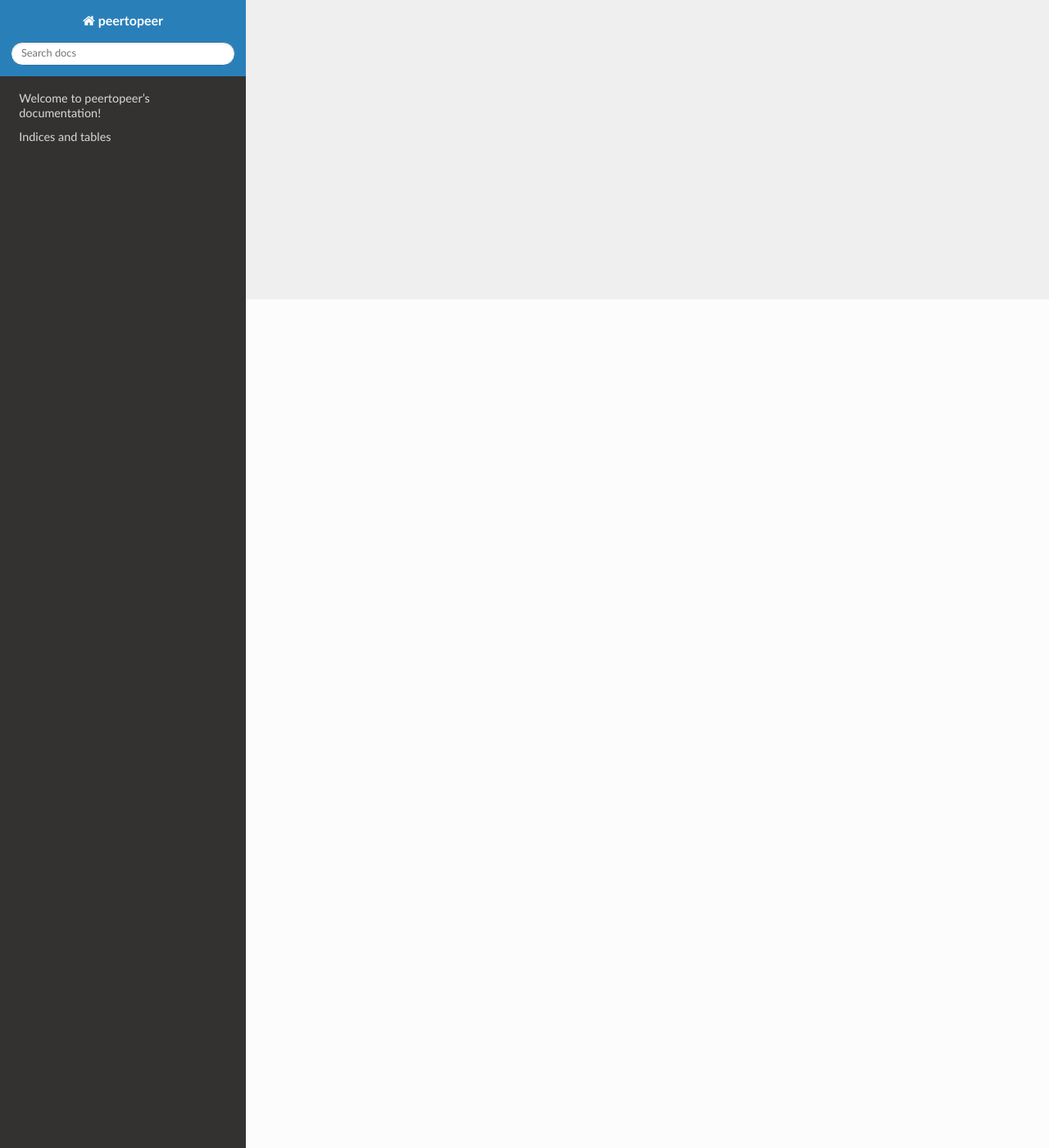
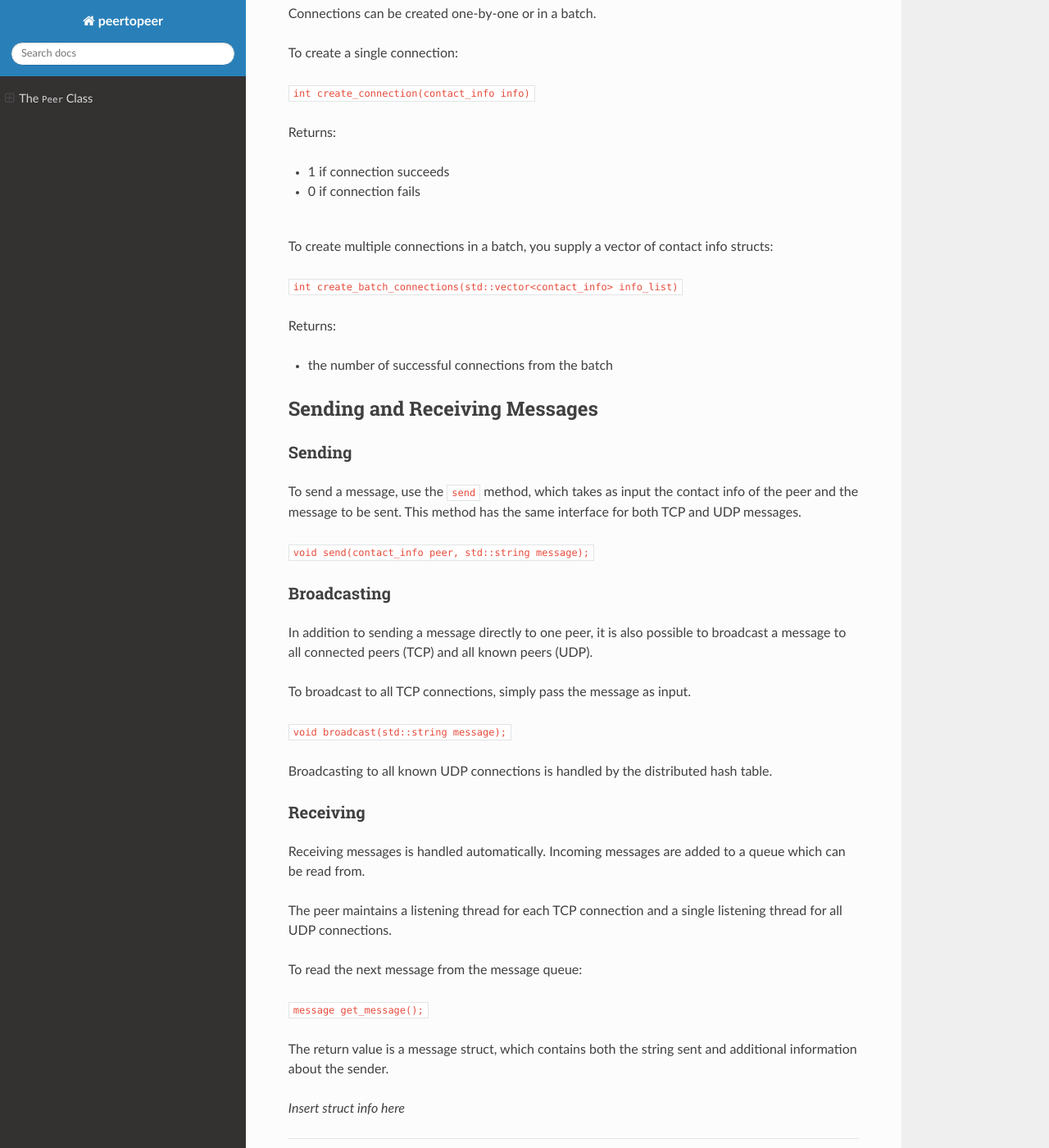
Before and after one commit to sambux1/peertopeer, a Sphinx documentation site: the page built from docs/index.md, in a window 1280 px wide and 1400 px high, scrolled down 1035 px. Shown: the whole window at 82% size. Built offline with Sphinx 7.4.7 and the Read the Docs theme 2.0.0, drawn with Linux system fonts in a browser that asks for light colours; some of the changed text lies outside the part shown.

Commit message:
Documentation interface

````diff
--- a/docs/conf.py
+++ b/docs/conf.py
@@ -32,7 +32,10 @@ release = '0.0'
 # ones.
 extensions = [
     'sphinx_rtd_theme',
+    'myst_parser',
 ]
+
+source_suffix = ['.md']
 
 # Add any paths that contain templates here, relative to this directory.
 templates_path = ['_templates']
--- /dev/null
+++ b/docs/index.md
@@ -0,0 +1,86 @@
+# The `Peer` Class
+
+A `Peer` object is a node in the peer to peer network.
+The interface for interacting with the object is described below.
+
+### Create Peer
+
+`Peer(std::string id, int port)`
+
+Inputs:
+
+- `std::string id` - a unique identifier, particularly useful for local testing with multiple peers
+- `int port` - the port to run the peer's server on, legal values are [1024, 65535], default value is 12829 (pass an invalid number for the default)
+
+Example:
+
+`Peer p("peername", 12829);`
+
+### Establish Connections
+
+Once a `Peer` object is created, it automatically starts a TCP server to listen for and accept incoming connections from any peers that initiate a connection.
+
+To initiate a connection, you must supply the target's IP address and port number in the form of a `contact_info` struct, defined below.
+
+```
+struct contact_info {
+    const char* ip;
+    uint16_t port;
+    int sockfd;
+};
+```
+
+- `const char* ip` - the target's IP address as a C string, e.g. `"127.0.0.1"` or `"::1"`
+- `uint16_t port` - the target's port number
+- `int sockfd` - I'll do something about this, it shouldn't be editable
+
+<br />
+
+Connections can be created one-by-one or in a batch.
+
+To create a single connection:
+
+`int create_connection(contact_info info)`
+
+Returns:
+- 1 if connection succeeds
+- 0 if connection fails
+
+<br />
+
+To create multiple connections in a batch, you supply a vector of contact info structs:
+
+`int create_batch_connections(std::vector<contact_info> info_list)`
+
+Returns:
+- the number of successful connections from the batch
+
+### Sending and Receiving Messages
+
+#### Sending
+
+To send a message, use the `send` method, which takes as input the contact info of the peer and the message to be sent. This method has the same interface for both TCP and UDP messages.
+
+`void send(contact_info peer, std::string message);`
+
+#### Broadcasting
+In addition to sending a message directly to one peer, it is also possible to broadcast a message to all connected peers (TCP) and all known peers (UDP).
+
+To broadcast to all TCP connections, simply pass the message as input.
+
+`void broadcast(std::string message);`
+
+Broadcasting to all known UDP connections is handled by the distributed hash table.
+
+#### Receiving
+Receiving messages is handled automatically. Incoming messages are added to a queue which can be read from.
+
+The peer maintains a listening thread for each TCP connection and a single listening thread for all UDP connections.
+
+To read the next message from the message queue:
+
+`message get_message();`
+
+The return value is a message struct, which contains both the string sent and additional information about the sender.
+
+*Insert struct info here*
--- a/docs/index.rst
+++ b/docs/index.rst
@@ -18,3 +18,7 @@ Indices and tables
 * :ref:`genindex`
 * :ref:`modindex`
 * :ref:`search`
+
+Peer
+====
+A ``Peer`` object is a node in the peer to peer network. The interface for using the object is described below.
````
Also changed, not shown: 2 other files.
